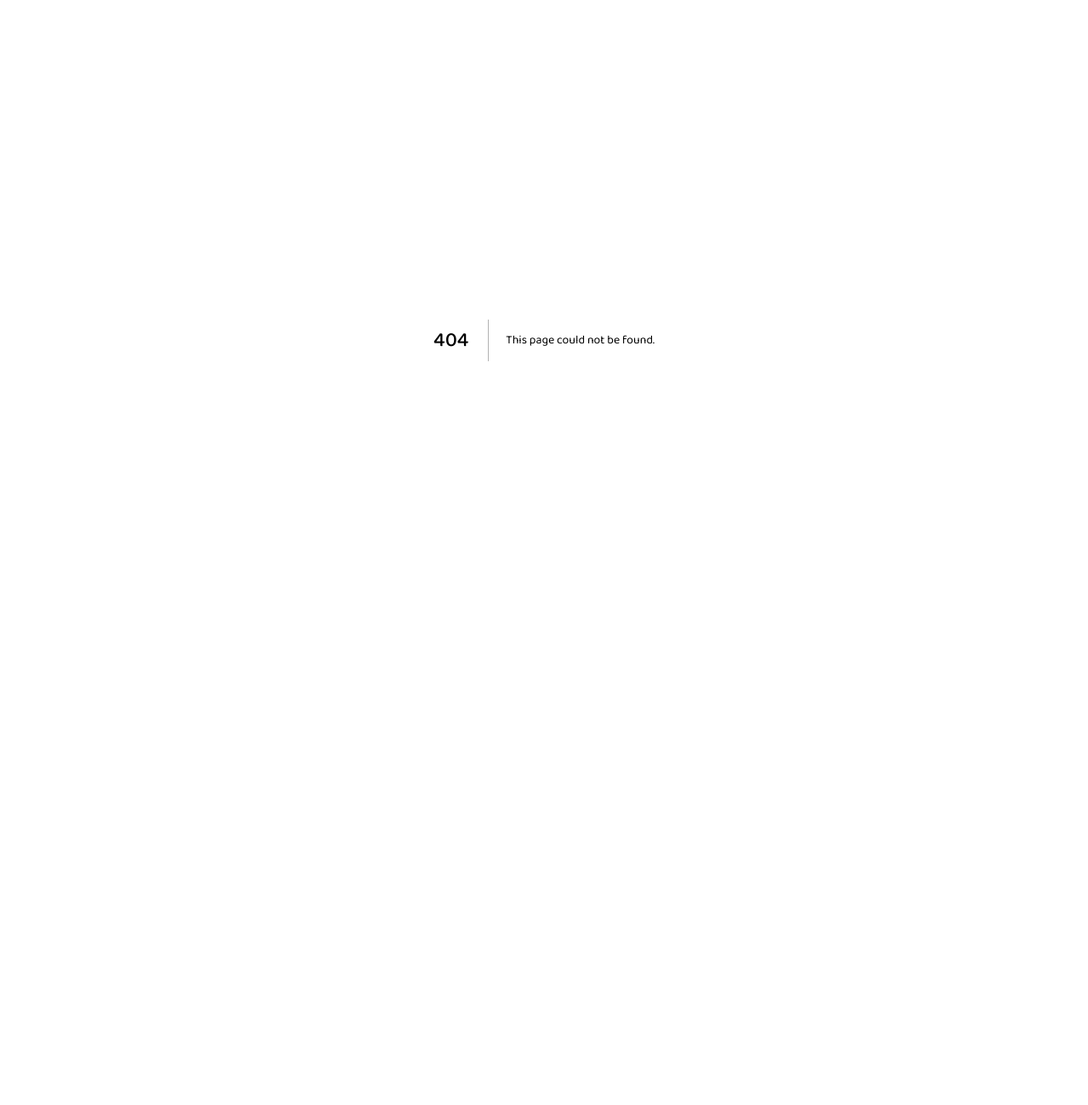
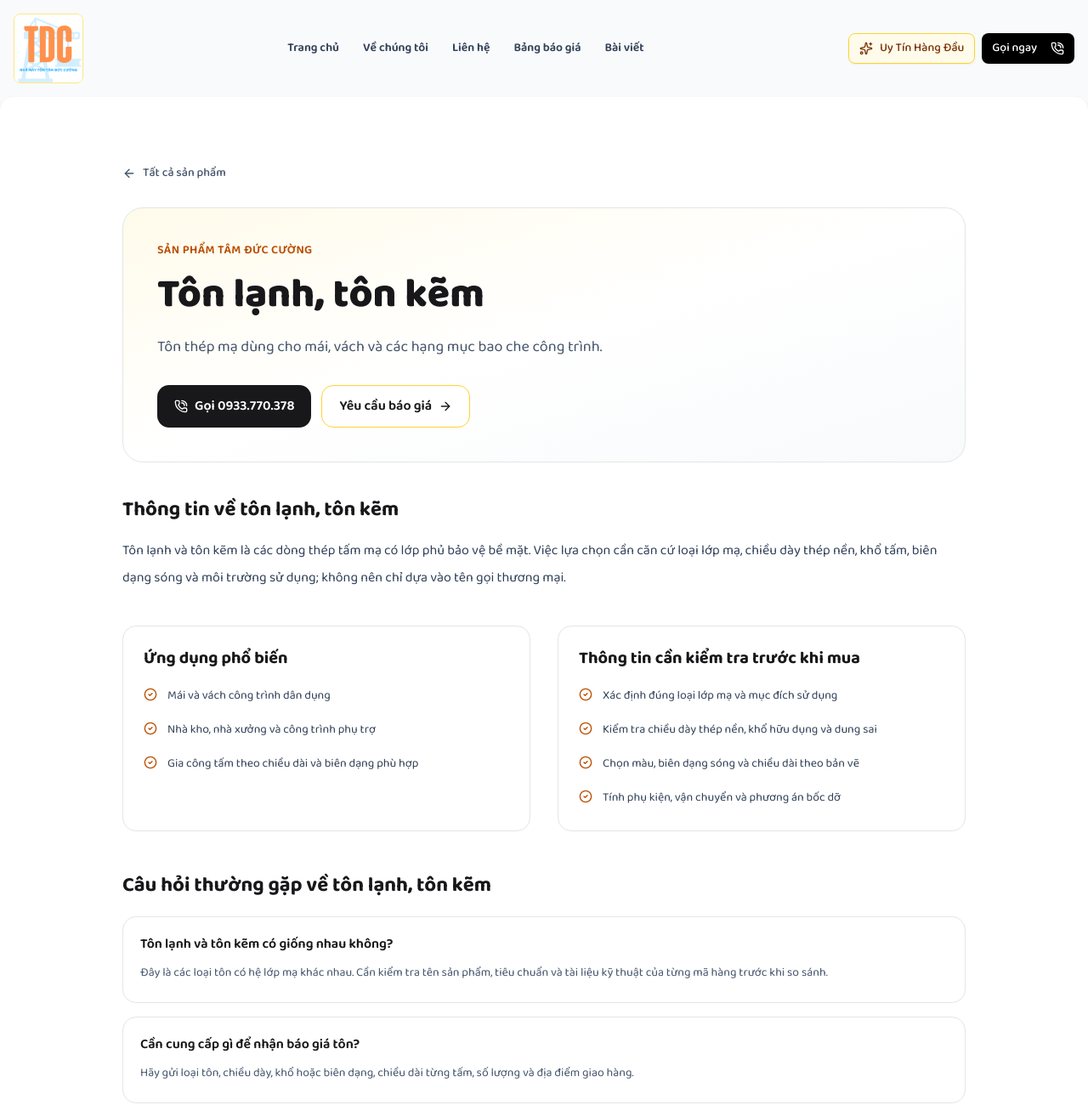
Before and after one commit to tongducduy309/tamduccuong, a Next.js app: page /san-pham/ton-lanh-ton-kem in a window 1280 px wide. Before the commit this address had no page. Shown: the top 1300 px of the page at 85% size. Before the commit the page ends 800 px from the top, so only its background shows below. Built offline with nearby package versions, Linux system fonts and the light colour scheme; a web font is replaced by a local one.

Commit message:
feat(seo): add SEO product detail pages

```diff
--- /dev/null
+++ b/app/san-pham/[slug]/page.tsx
@@ -0,0 +1,140 @@
+import type { Metadata } from "next";
+import Link from "next/link";
+import { notFound } from "next/navigation";
+import Layout from "@/lib/layouts/(layout)/layout";
+import { getProductBySlug, products } from "@/lib/products";
+import { ArrowLeft, ArrowRight, CheckCircle2, PhoneCall } from "lucide-react";
+
+const SITE_URL = "https://tamduccuong.vercel.app";
+
+export function generateStaticParams() {
+  return products.map((product) => ({ slug: product.slug }));
+}
+
+export async function generateMetadata({ params }: { params: Promise<{ slug: string }> }): Promise<Metadata> {
+  const { slug } = await params;
+  const product = getProductBySlug(slug);
+  if (!product) return { title: "Không tìm thấy sản phẩm", robots: { index: false, follow: false } };
+
+  return {
+    title: `${product.name} tại Nhà Bè, TP.HCM`,
+    description: `${product.shortDescription} Liên hệ Tâm Đức Cường để trao đổi quy cách và yêu cầu báo giá.`,
+    alternates: { canonical: `${SITE_URL}/san-pham/${product.slug}` },
+    robots: { index: true, follow: true },
+    openGraph: {
+      type: "website",
+      url: `${SITE_URL}/san-pham/${product.slug}`,
+      title: `${product.name} | Tâm Đức Cường`,
+      description: product.shortDescription,
+      images: [{ url: "/og.png", width: 1200, height: 630, alt: product.name }],
+    },
+  };
+}
+
+export default async function ProductDetailPage({ params }: { params: Promise<{ slug: string }> }) {
+  const { slug } = await params;
+  const product = getProductBySlug(slug);
+  if (!product) notFound();
+
+  const related = product.relatedSlugs.map((relatedSlug) => getProductBySlug(relatedSlug)).filter(Boolean);
+  const productUrl = `${SITE_URL}/san-pham/${product.slug}`;
+  const schema = {
+    "@context": "https://schema.org",
+    "@type": "Product",
+    "@id": `${productUrl}#product`,
+    name: product.name,
+    description: product.description,
+    category: "Vật liệu xây dựng",
+    url: productUrl,
+    brand: { "@type": "Brand", name: "Tâm Đức Cường" },
+    manufacturer: { "@type": "Organization", name: "Nhà máy tôn thép Tâm Đức Cường", url: SITE_URL },
+  };
+  const breadcrumb = {
+    "@context": "https://schema.org",
+    "@type": "BreadcrumbList",
+    itemListElement: [
+      { "@type": "ListItem", position: 1, name: "Trang chủ", item: `${SITE_URL}/home` },
+      { "@type": "ListItem", position: 2, name: "Sản phẩm", item: `${SITE_URL}/san-pham` },
+      { "@type": "ListItem", position: 3, name: product.name, item: productUrl },
+    ],
+  };
+
+  return (
+    <Layout>
+      <script type="application/ld+json" dangerouslySetInnerHTML={{ __html: JSON.stringify([schema, breadcrumb]).replace(/</g, "\\u003c") }} />
+      <main className="container mx-auto max-w-5xl px-4 py-10 md:py-16">
+        <Link href="/san-pham" className="inline-flex items-center gap-2 text-sm font-medium text-slate-600 hover:text-amber-700">
+          <ArrowLeft className="h-4 w-4" /> Tất cả sản phẩm
+        </Link>
+        <header className="mt-6 rounded-3xl border bg-gradient-to-br from-amber-50 via-white to-slate-50 p-7 md:p-10">
+          <p className="text-sm font-semibold uppercase tracking-wide text-amber-700">Sản phẩm Tâm Đức Cường</p>
+          <h1 className="mt-3 text-3xl font-extrabold leading-tight text-zinc-900 md:text-5xl">{product.name}</h1>
+          <p className="mt-4 max-w-3xl text-base leading-8 text-slate-600 md:text-lg">{product.shortDescription}</p>
+          <div className="mt-7 flex flex-wrap gap-3">
+            <a href="tel:0933770378" className="inline-flex items-center rounded-xl bg-zinc-900 px-5 py-3 font-semibold text-white hover:bg-amber-700">
+              <PhoneCall className="mr-2 h-4 w-4" /> Gọi 0933.770.378
+            </a>
+            <Link href="/quotation" className="inline-flex items-center rounded-xl border border-amber-300 bg-white px-5 py-3 font-semibold text-zinc-900 hover:bg-amber-50">
+              Yêu cầu báo giá <ArrowRight className="ml-2 h-4 w-4" />
+            </Link>
+          </div>
+        </header>
+
+        <section className="mt-10">
+          <h2 className="text-2xl font-bold text-zinc-900">Thông tin về {product.name.toLowerCase()}</h2>
+          <p className="mt-4 text-base leading-8 text-slate-700">{product.description}</p>
+        </section>
+
+        <section className="mt-10 grid gap-8 md:grid-cols-2">
+          <div className="rounded-2xl border bg-white p-6">
+            <h2 className="text-xl font-bold text-zinc-900">Ứng dụng phổ biến</h2>
+            <ul className="mt-4 space-y-3">
+              {product.applications.map((item) => <li key={item} className="flex gap-3 text-sm leading-7 text-slate-700"><CheckCircle2 className="mt-1 h-4 w-4 shrink-0 text-amber-700" />{item}</li>)}
+            </ul>
+          </div>
+          <div className="rounded-2xl border bg-white p-6">
+            <h2 className="text-xl font-bold text-zinc-900">Thông tin cần kiểm tra trước khi mua</h2>
+            <ul className="mt-4 space-y-3">
+              {product.selectionPoints.map((item) => <li key={item} className="flex gap-3 text-sm leading-7 text-slate-700"><CheckCircle2 className="mt-1 h-4 w-4 shrink-0 text-amber-700" />{item}</li>)}
+            </ul>
+          </div>
+        </section>
+
+        <section className="mt-12">
+          <h2 className="text-2xl font-bold text-zinc-900">Câu hỏi thường gặp về {product.name.toLowerCase()}</h2>
+          <div className="mt-5 space-y-4">
+            {product.faqs.map((faq) => (
+              <article key={faq.question} className="rounded-2xl border bg-white p-5">
+                <h3 className="font-semibold text-zinc-900">{faq.question}</h3>
+                <p className="mt-2 text-sm leading-7 text-slate-600">{faq.answer}</p>
+              </article>
+            ))}
+          </div>
+        </section>
+
+        {related.length > 0 && (
+          <section className="mt-12">
+            <h2 className="text-2xl font-bold text-zinc-900">Sản phẩm liên quan</h2>
+            <div className="mt-5 grid gap-4 sm:grid-cols-2">
+              {related.map((item) => item && (
+                <Link key={item.slug} href={`/san-pham/${item.slug}`} className="rounded-xl border bg-white p-5 hover:border-amber-300">
+                  <span className="font-semibold text-zinc-900">{item.name}</span>
+                  <span className="mt-2 block text-sm text-slate-600">{item.shortDescription}</span>
+                </Link>
+              ))}
+            </div>
+          </section>
+        )}
+
+        <section className="mt-12 rounded-3xl bg-zinc-900 p-7 text-white md:p-9">
+          <h2 className="text-2xl font-bold">Nhận tư vấn và báo giá {product.name.toLowerCase()}</h2>
+          <p className="mt-3 max-w-2xl text-sm leading-7 text-white/75">Gửi quy cách, số lượng và địa điểm giao hàng. Giá bán, tồn kho và thời gian giao cần được xác nhận theo yêu cầu thực tế.</p>
+          <div className="mt-5 flex flex-wrap gap-3">
+            <Link href="/quotation" className="rounded-xl bg-white px-5 py-3 font-semibold text-zinc-900 hover:bg-amber-100">Gửi yêu cầu báo giá</Link>
+            <a href="tel:0918279361" className="rounded-xl border border-white/30 px-5 py-3 font-semibold text-white hover:bg-white/10">Gọi 0918.279.361</a>
+          </div>
+        </section>
+      </main>
+    </Layout>
+  );
+}
```
